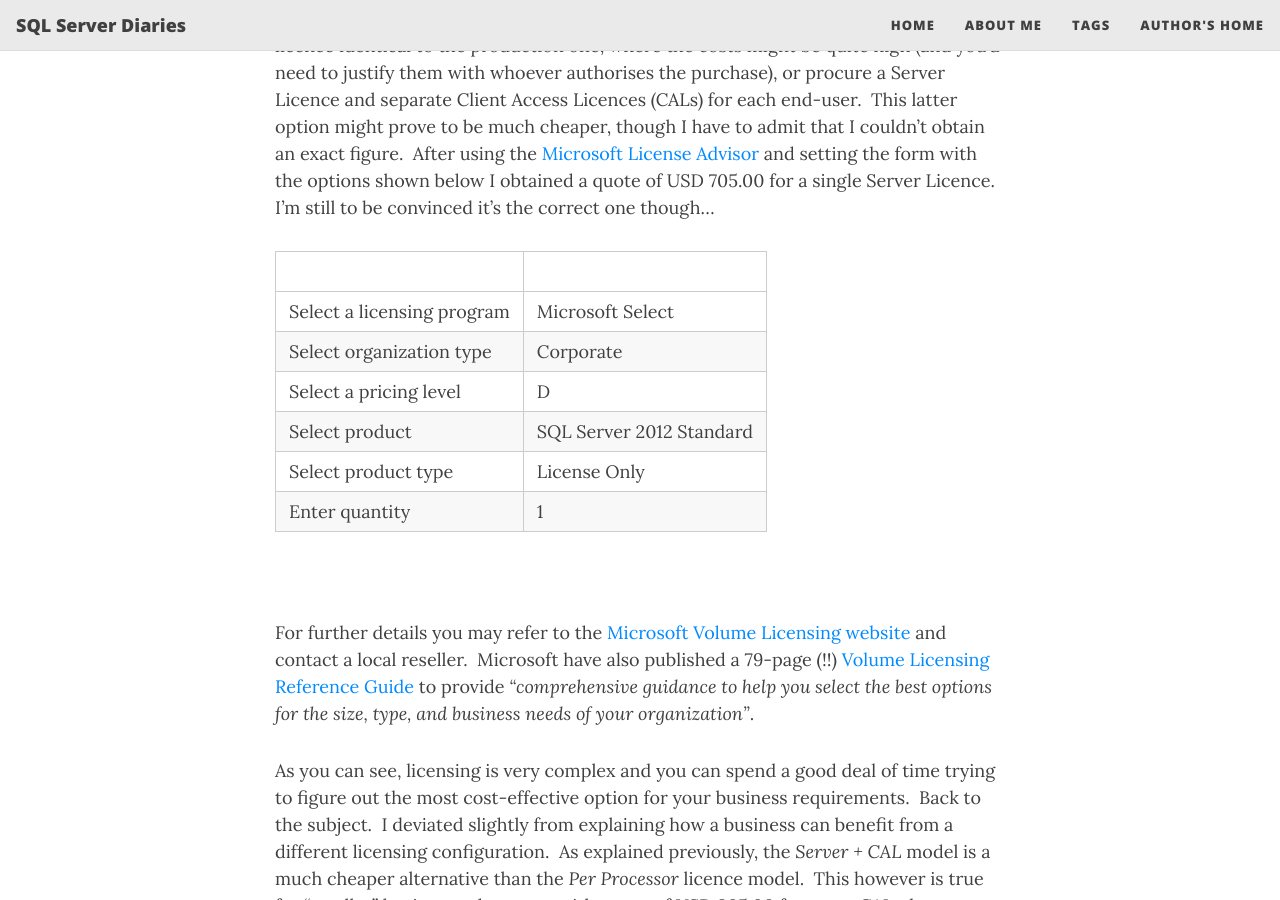
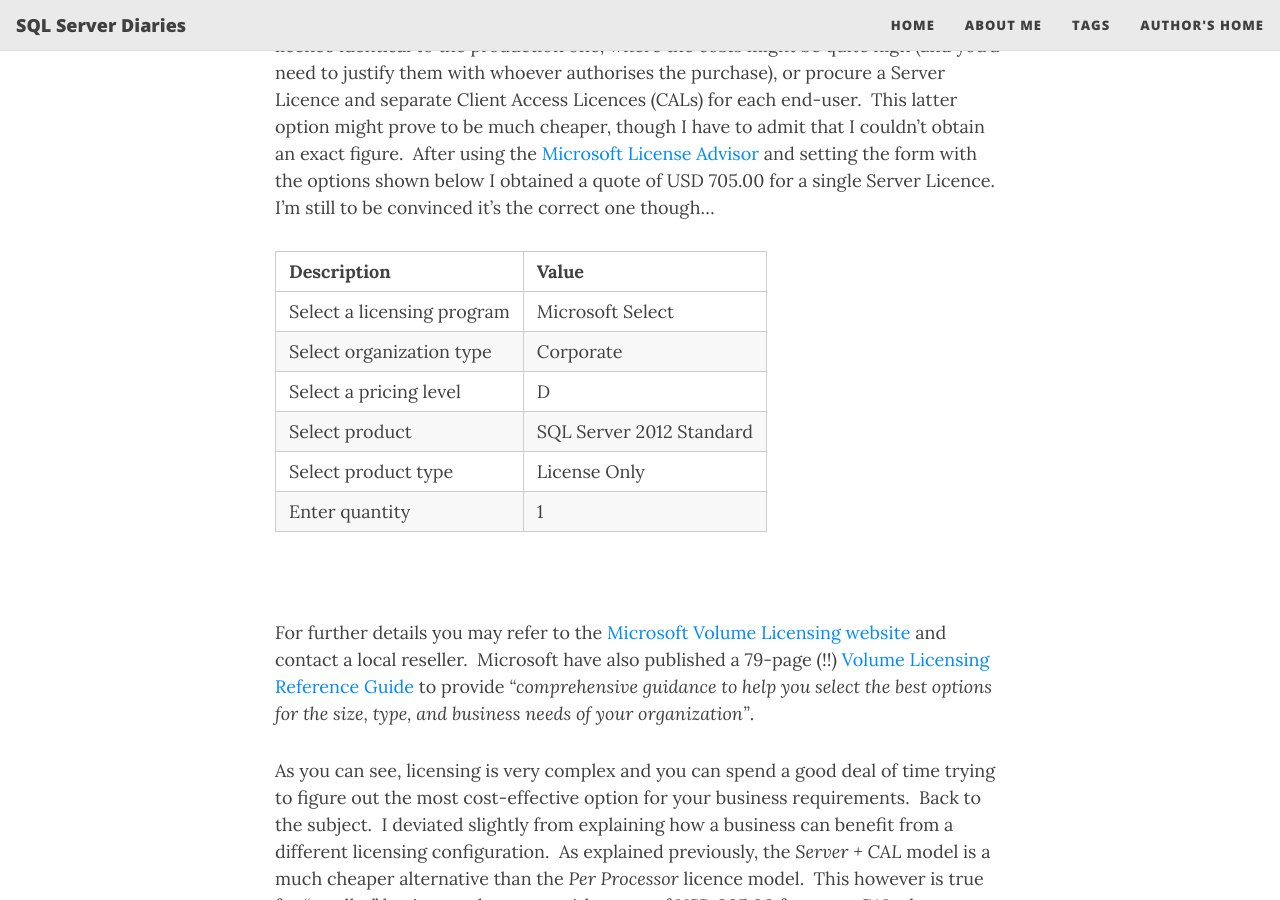
Before and after one commit to sqlserverdiaries/sqlserverdiaries.github.io, a Jekyll site: the page built from _posts/2012-09-15-per-server-cal-licensing-model-for-small-business-development-environments.md, in a window 1280 px wide and 900 px high, scrolled down 1398 px. Built offline with Jekyll 4.4.1, drawn with Linux system fonts in a browser that asks for light colours; nearby versions of some CDN libraries.

Commit message:
More MD tables

```diff
--- a/_posts/2012-09-15-per-server-cal-licensing-model-for-small-business-development-environments.md
+++ b/_posts/2012-09-15-per-server-cal-licensing-model-for-small-business-development-environments.md
@@ -27,7 +27,7 @@
 
 Other alternatives to using the Developer Edition would be to either purchase a licence identical to the production one, where the costs might be quite high (and you’d need to justify them with whoever authorises the purchase), or procure a Server Licence and separate Client Access Licences (CALs) for each end-user.  This latter option might prove to be much cheaper, though I have to admit that I couldn’t obtain an exact figure.  After using the [Microsoft License Advisor](http://mla.microsoft.com/default.aspx "Microsoft License Advisor") and setting the form with the options shown below I obtained a quote of USD 705.00 for a single Server Licence. I’m still to be convinced it’s the correct one though…
 
-&nbsp;                      | &nbsp;
+Description                 | Value
 --------------------------- | ------------------
 Select a licensing program  | Microsoft Select
 Select organization type    | Corporate
```
